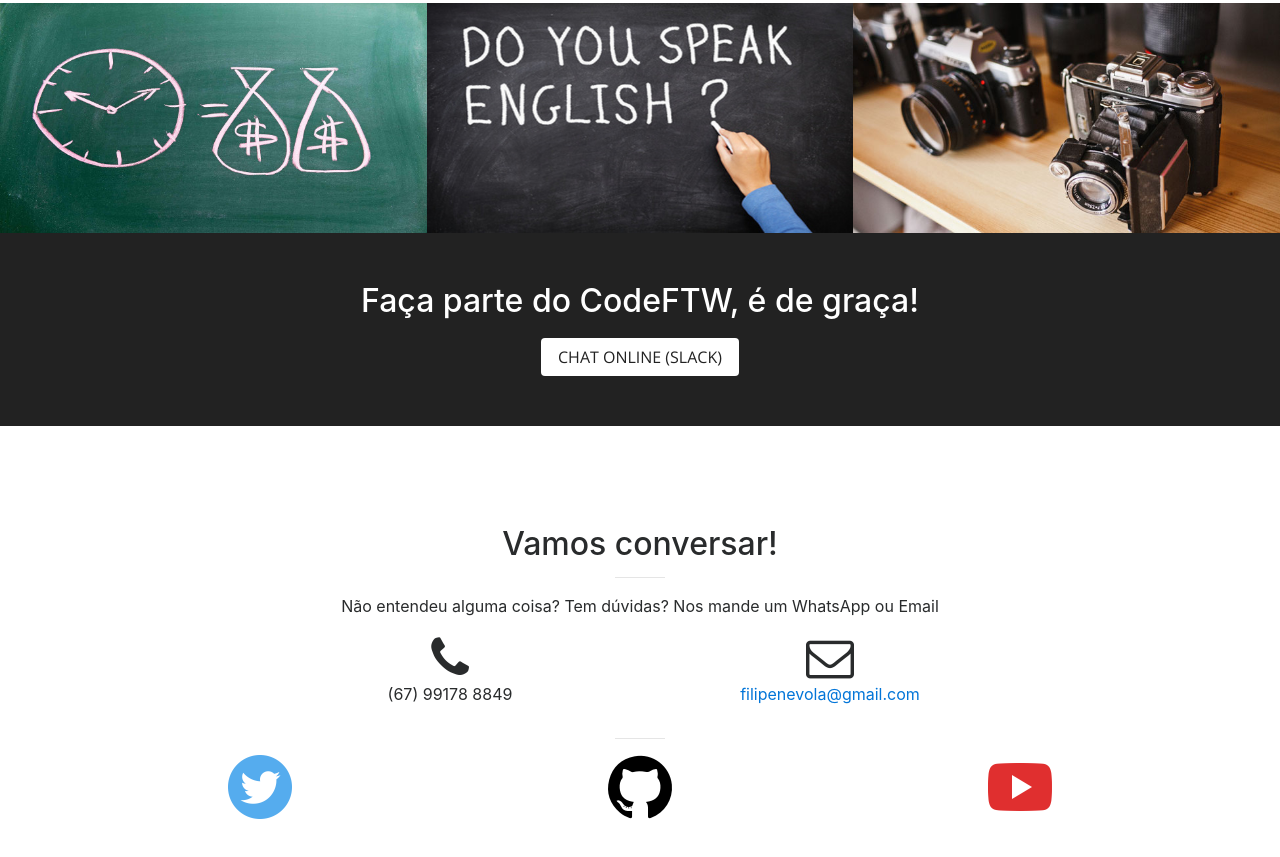
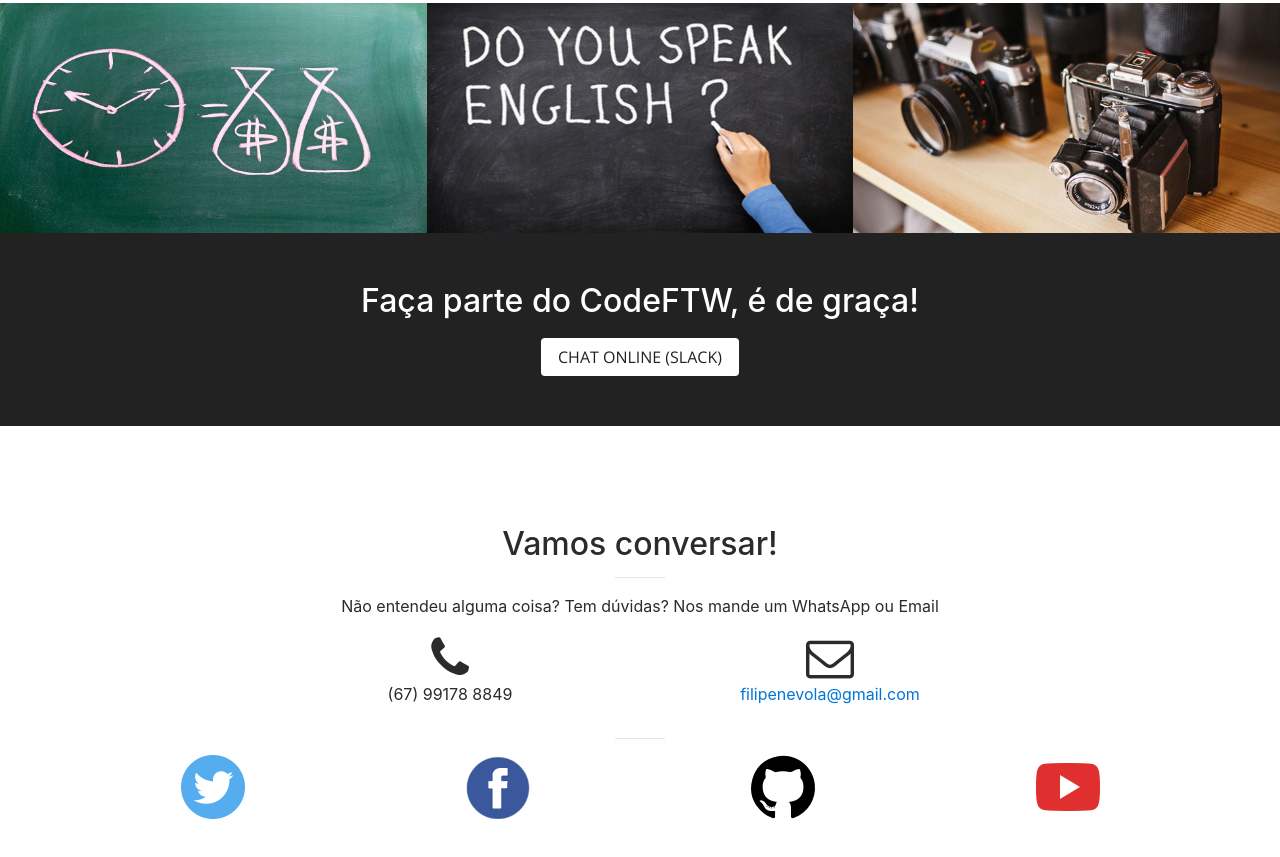
Before and after one commit to CodeFTW/website, a website with bundled scripts: page index.html in a window 1280 px wide. Shown: the part 2279-3136 px from the top of the page. Built offline with nearby package versions, Linux system fonts and the light colour scheme.

Commit message:
adding the logo facebook and site fanpage codeFTW

```diff
--- a/index.html
+++ b/index.html
@@ -262,17 +262,22 @@
       </div>
     </div>
     <div class="row">
-      <div class="col-lg-4 text-center">
+      <div class="col-lg-3 text-center">
         <a href="https://twitter.com/FTW_Code" target="_blank">
           <img class="img-fluid" src="img/twitter.png" width="64" alt="Twitter">
         </a>
       </div>
-      <div class="col-lg-4 text-center">
+      <div class="col-lg-3 text-center">
+        <a href="https://www.facebook.com/CodeFTW/" target="_blank">
+          <img class="img-fluid" src="img/facebook.png" width="64" alt="Facebook">
+        </a>
+      </div>
+      <div class="col-lg-3 text-center">
         <a href="https://github.com/CodeFTW" target="_blank">
           <img class="img-fluid" src="img/github.png" width="64" alt="Github">
         </a>
       </div>
-      <div class="col-lg-4 text-center">
+      <div class="col-lg-3 text-center">
         <a href="https://www.youtube.com/channel/UCkqddpL5PjnQQY6r5jOR_Uw" target="_blank">
           <img class="img-fluid" src="img/youtube.png" width="64" alt="Youtube">
         </a>
```
Also changed, not shown: img/facebook.png (added).
